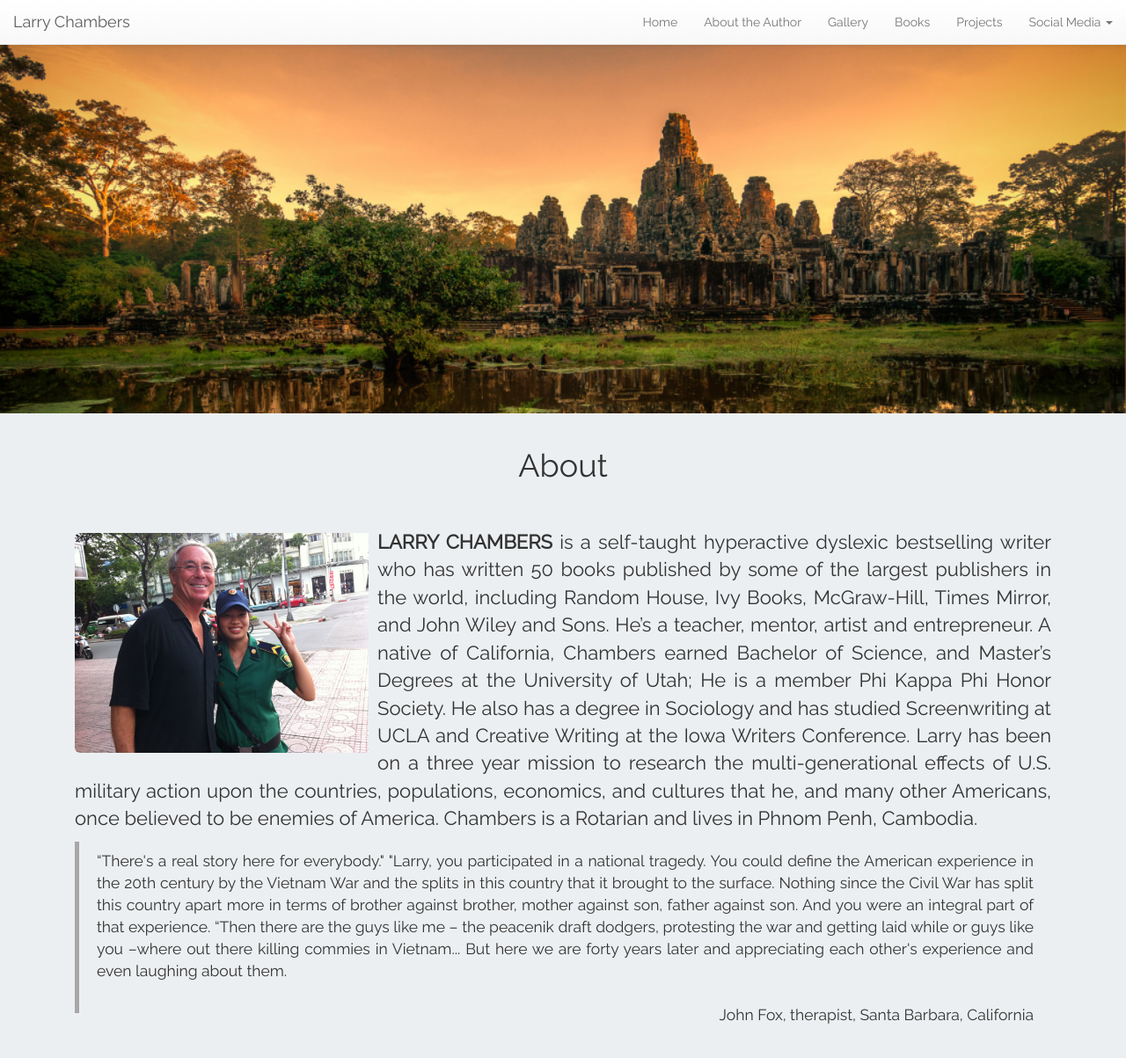
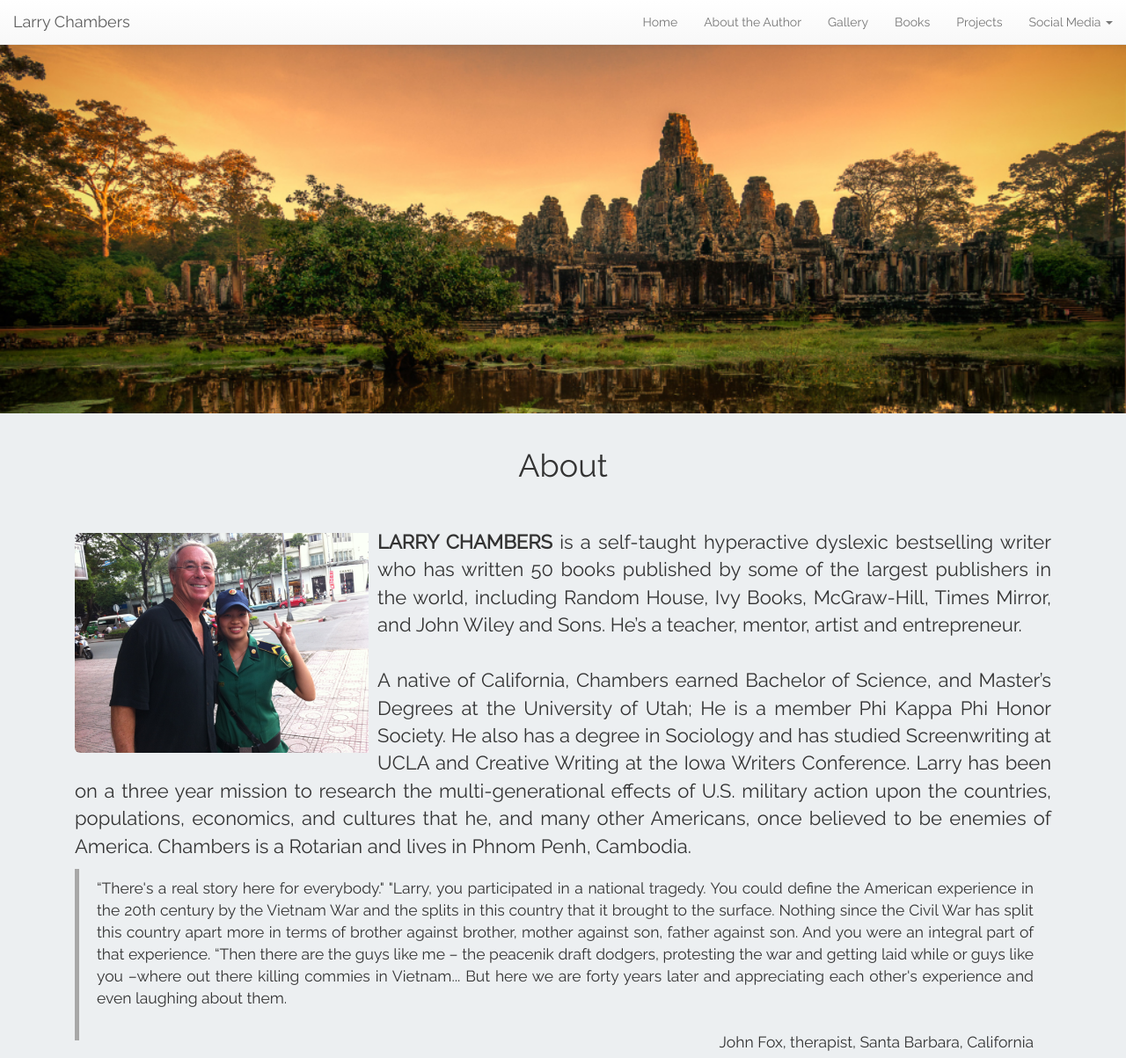
Before and after one commit to larrychambers/larrychambers.github.io, a Jekyll site: the page built from about.md, in a window 1280 px wide and 1203 px high. Shown: the whole window at 88% size. Built offline with Jekyll 4.4.1, drawn with Linux system fonts in a browser that asks for light colours; nearby versions of some CDN libraries.

Commit message:
Update about.md

```diff
--- a/about.md
+++ b/about.md
@@ -7,8 +7,8 @@ permalink: /about/
 <img class="pull-left img-responsive img-rounded" style="height: 250px; margin-top: 15px; padding-right: 10px;" src="{{ site.url }}/images/author.png" alt="Author"/>
 <p>
 
- <b>LARRY CHAMBERS</b> is a self-taught hyperactive dyslexic bestselling writer who has written 50 books published by some of the largest publishers in the world, including Random House, Ivy Books, McGraw-Hill, Times Mirror, and John Wiley and Sons. He’s a teacher, mentor, artist and entrepreneur.
-
+ <b>LARRY CHAMBERS</b> is a self-taught hyperactive dyslexic bestselling writer who has written 50 books published by some of the largest publishers in the world, including Random House, Ivy Books, McGraw-Hill, Times Mirror, and John Wiley and Sons. He’s a teacher, mentor, artist and entrepreneur.<br>
+<br>
 A native of California, Chambers earned Bachelor of Science, and Master’s Degrees at the University of Utah; He is a member Phi Kappa Phi Honor Society. He also has a degree in Sociology and has studied Screenwriting at UCLA and Creative Writing at the Iowa Writers Conference.
 
 
```
